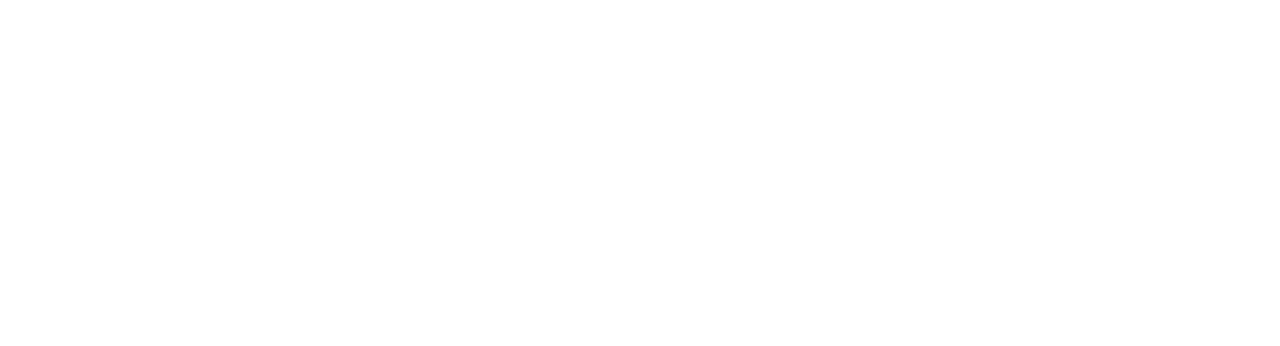
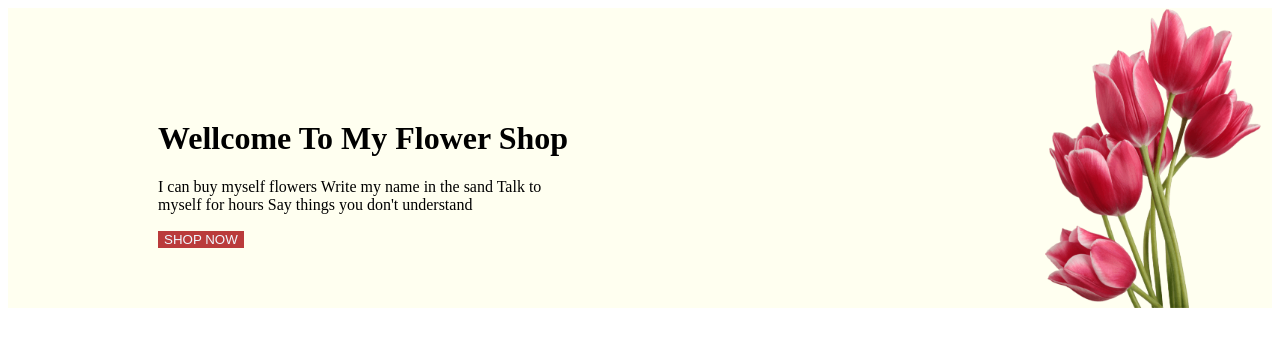
Before and after one commit to masudali2022/masud-flower-shop, a plain HTML site: page Flower Asset/index.html in a window 1280 px wide. Drawn offline with Linux system fonts and the light colour scheme.

Commit message:
adeded the header section

```diff
--- a/Flower Asset/index.html
+++ b/Flower Asset/index.html
@@ -8,9 +8,31 @@
     <link rel="stylesheet" href="style.css">
 </head>
 <body>
+  <header class="header">
+   <div class="banner">
+       <div class="banner-content">
+        <h1 class="banner-greeting">Wellcome To My Flower Shop </h1>
+        <p>I can buy myself flowers
+          Write my name in the sand
+          Talk to <br>myself for hours
+          Say things you don't understand
+          </p>
+          <button class="btn">SHOP NOW</button>
+
+
+       </div>
 
 
 
+   </div>
+   <img class="pic"  src="flower1.png" alt="">
+  </header>
+  <main>
+
+  </main>
+  <footer>
+
+  </footer>
 </body>
 
 </html>
--- a/Flower Asset/style.css
+++ b/Flower Asset/style.css
@@ -0,0 +1,38 @@
+.banner{
+    padding:30px 30px 0px 150px;
+    display: flex;
+    align-items: right;
+
+}
+.center{
+    text-align: right;
+}
+
+.pic{
+    border-image: round;
+    width: fit-content 5px;
+    height:300px;
+
+
+}
+
+
+
+.btn{
+
+    background-color: rgb(186, 59, 59);
+    border: 30px;
+    border-style: none;
+    color: aliceblue;
+}
+
+.flower{
+    vertical-align: top;
+
+}
+.header{
+   background-color: ivory;
+   display: flex;
+   justify-content: space-between;
+   align-items: center;
+}
```
